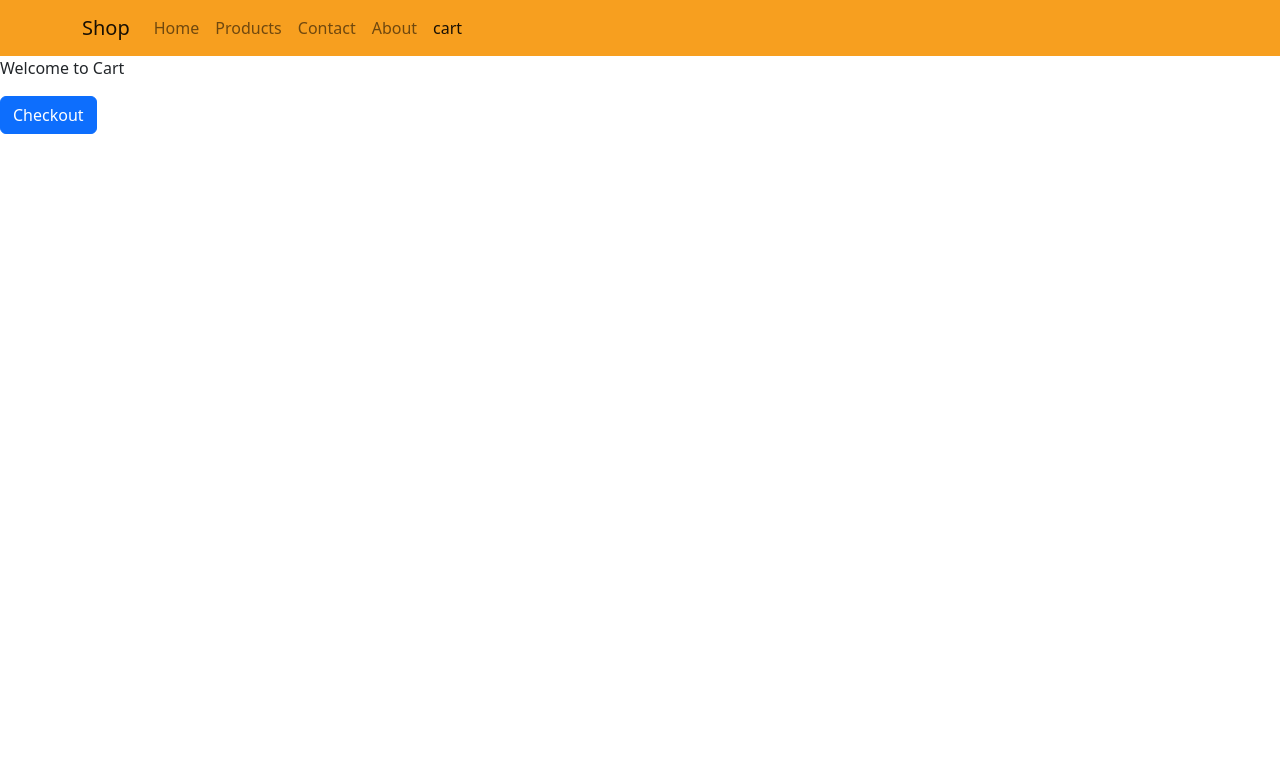
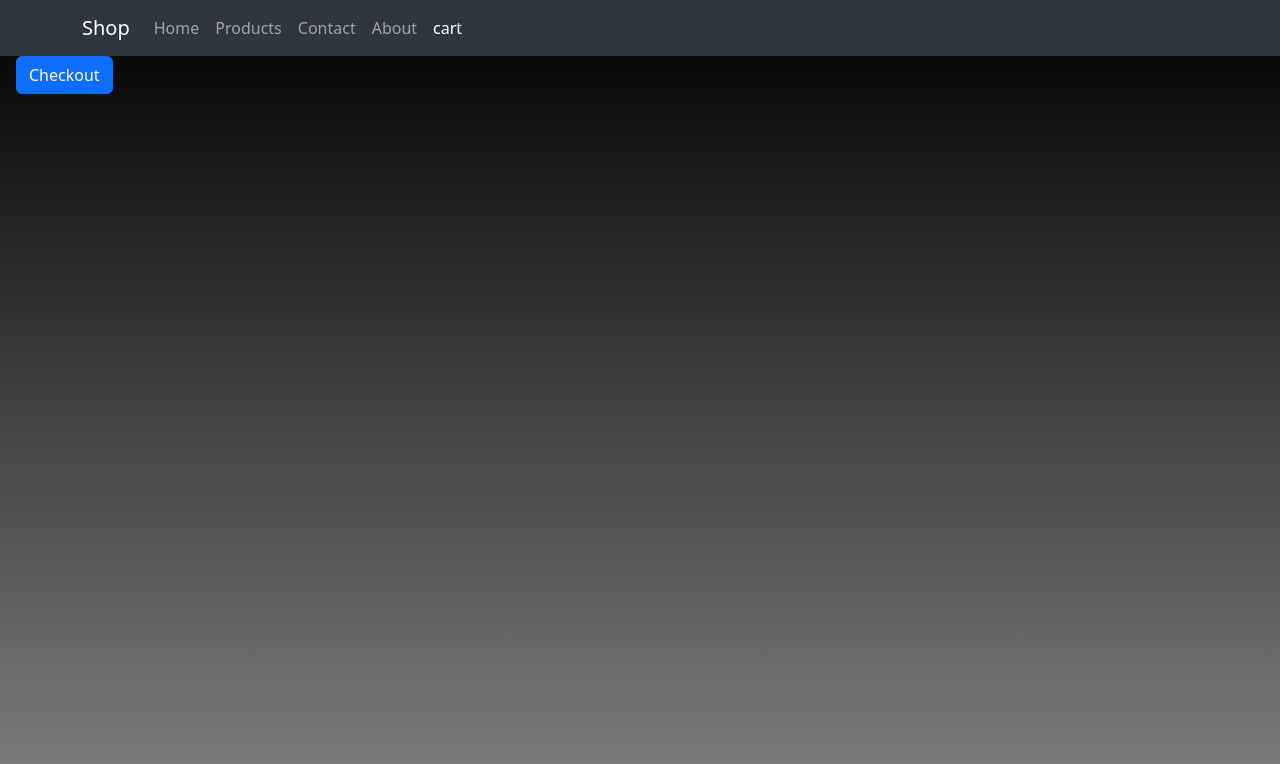
Before and after one commit to mikaellaulainen/shop, a React (Create React App) app: page /cart in a window 1280 px wide. Shown: the top 764 px of the page. Built offline with nearby package versions, Linux system fonts and the light colour scheme.

Commit message:
continued

```diff
--- a/src/App.js
+++ b/src/App.js
@@ -13,13 +13,28 @@ const App = () => {
   const [cart,setCart]= useState([])
 
   const addTo = (item,amount) => {
-    const cartItem = {
-      itemid: item.id,
-      name:item.name,
-      price: item.price,
-      amount:amount
+    if(cart.some(i => i.itemid === item.id)){
+      const index = cart.findIndex((i => i.itemid === item.id))
+      const newCart = cart
+      newCart[index].amount=amount
+      setCart(newCart)
+
+    }else {
+      const cartItem = {
+        itemname: item.name,
+        itemid: item.id,
+        amount:amount
+      }
+      setCart(cart.concat(cartItem))
     }
-    setCart(cart.concat(cartItem))
+  }
+  const remove = (item,amount) => {
+    console.log(item)
+    const index = cart.findIndex((i => i.itemid === item.id))
+    const newCart = cart
+    newCart[index].amount=amount
+    console.log(newCart)
+    setCart(newCart)
   }
 
   return (
@@ -27,7 +42,7 @@ const App = () => {
       <Routes>
         <Route path='/' element={<Layout/>}>
           <Route index element={<Home/>}/>
-          <Route path='products' element={<Products cart={cart} addTo={addTo}/>}/>
+          <Route path='products' element={<Products cart={cart} remove={remove} addTo={addTo}/>}/>
           <Route path='contact' element={<Contact/>}/>
           <Route path='about' element={<About/>}/>
           <Route path='cart' element={<Cart cart={cart}/>}/>
--- a/src/components/Product.js
+++ b/src/components/Product.js
@@ -3,18 +3,19 @@ import { ButtonGroup } from 'react-bootstrap';
 import Button from 'react-bootstrap/Button';
 import Card from 'react-bootstrap/Card';
 
-const Product = ({item,cart,addTo}) => {
+const Product = ({item,cart,remove,addTo}) => {
   const [amount,setAmount] = useState(0)
-  console.log(cart)
   const addToCart = (e) => {
     e.preventDefault()
     console.log(`Added ${item.name} to cart, theres now ${amount+1} of em`)
     setAmount(amount+1)
-    addTo(item,amount)
+    addTo(item,amount+1)
+    console.log(cart)
   }
   const removeFromCart = (e) => {
     e.preventDefault()
     console.log(`removed 1 ${item.name} to cart, theres now ${amount-1} of em`)
+    remove(item,amount-1)
     setAmount(amount-1)
   }
 
--- a/src/components/Topbar.js
+++ b/src/components/Topbar.js
@@ -4,9 +4,11 @@ import Navbar from 'react-bootstrap/Navbar'
 import { LinkContainer } from 'react-router-bootstrap'
 const Topbar = () => {
   return (
-    <Navbar className='my-nav' expand="md">
+    <Navbar className='my-nav' variant='dark' expand="md">
       <Container>
-        <Navbar.Brand>Shop</Navbar.Brand>
+        <LinkContainer to="/">
+          <Navbar.Brand>Shop</Navbar.Brand>
+        </LinkContainer>
         <Navbar.Toggle aria-controls='items'/>
         <Navbar.Collapse id='items'>
           <Nav className='me-auto'>
--- a/src/index.css
+++ b/src/index.css
@@ -1,7 +1,16 @@
 :root{
-  --orange:#F79F1F;
+  --dark-grey:#2f3640;
 }
-
+body,html{
+  width: auto;
+  height: 100%;
+  background-image: linear-gradient(black, grey);
+  background-repeat: no-repeat;
+}
 .my-nav{
-  background-color: var(--orange);
+  background-color: var(--dark-grey);
 }
+.cart-item{
+  background-color: red;
+  border-radius: .5em;
+}
--- a/src/pages/Cart.js
+++ b/src/pages/Cart.js
@@ -5,9 +5,11 @@ const Cart = ({cart}) => {
   console.log(cart)
   return (
     <>
-      <p>Welcome to Cart</p>
+      {cart.map(item => (
+        <p className="cart-item border m-3 p-3">{item.itemname} Amount: {item.itemid}</p>
+      ))}
       <LinkContainer to="/checkout">
-        <Button>Checkout</Button>
+        <Button className="ms-3">Checkout</Button>
       </LinkContainer>
     </>
   )
--- a/src/pages/Home.js
+++ b/src/pages/Home.js
@@ -2,7 +2,9 @@ import React from 'react'
 
 const Home = () => {
   return (
-    <div>Home</div>
+    <>
+      <h1 className='text-light text-center'>Welcome to drink shop</h1>
+    </>
   )
 }
 
--- a/src/pages/Products.js
+++ b/src/pages/Products.js
@@ -1,8 +1,9 @@
 import React, { useEffect, useState } from 'react'
+import Row from 'react-bootstrap/Row'
 import Product from '../components/Product'
 import productService from '../services/getProducts'
 
-const Products = ({cart, addTo}) => {
+const Products = ({cart, addTo,remove}) => {
   const [items,setItems] = useState([])
 
   useEffect(() => {
@@ -14,9 +15,11 @@ const Products = ({cart, addTo}) => {
 
   return (
     <>
-    {items.map(item => (
-      <Product key={item.id} item={item} cart={cart} addTo={addTo}/>
-    ))}
+    <Row className='mx-0'>
+      {items.map(item => (
+        <Product key={item.id} item={item} cart={cart} remove={remove} addTo={addTo}/>
+      ))}
+    </Row>
     </>
   )
 }
```
